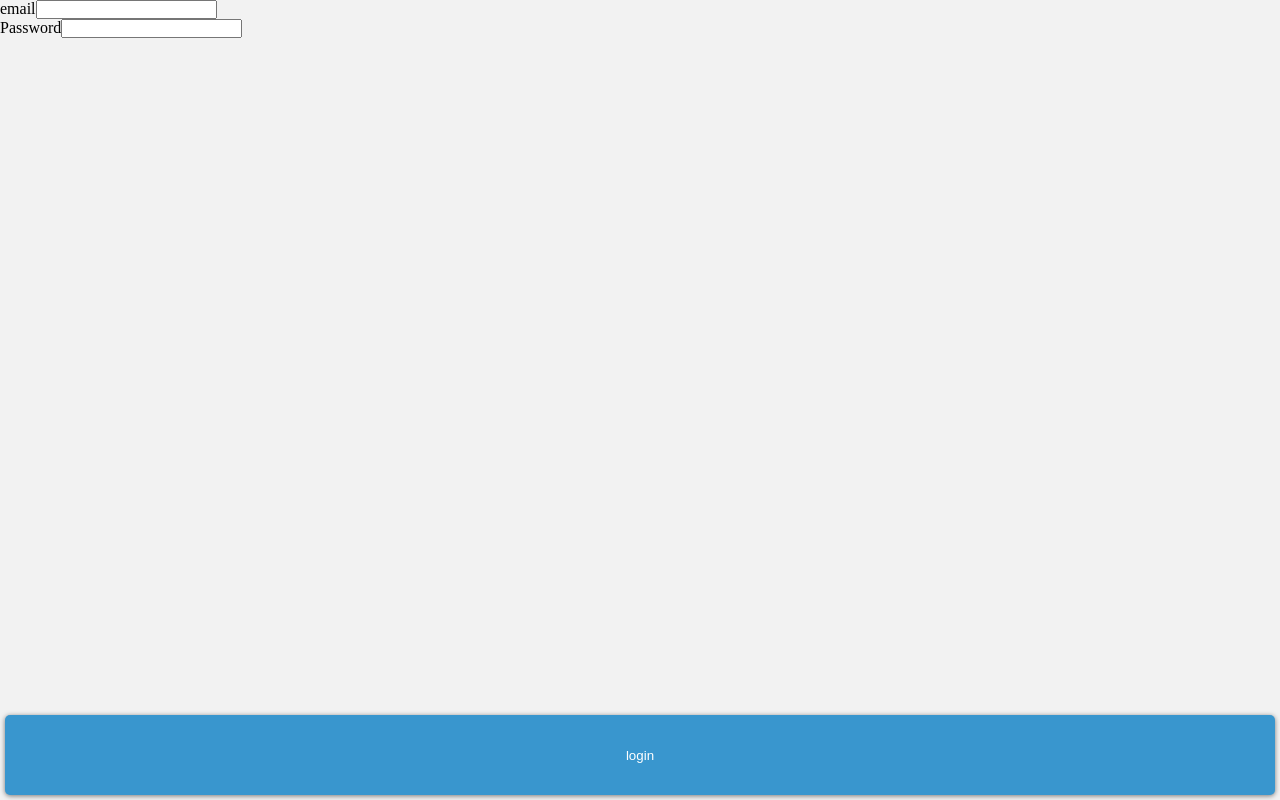
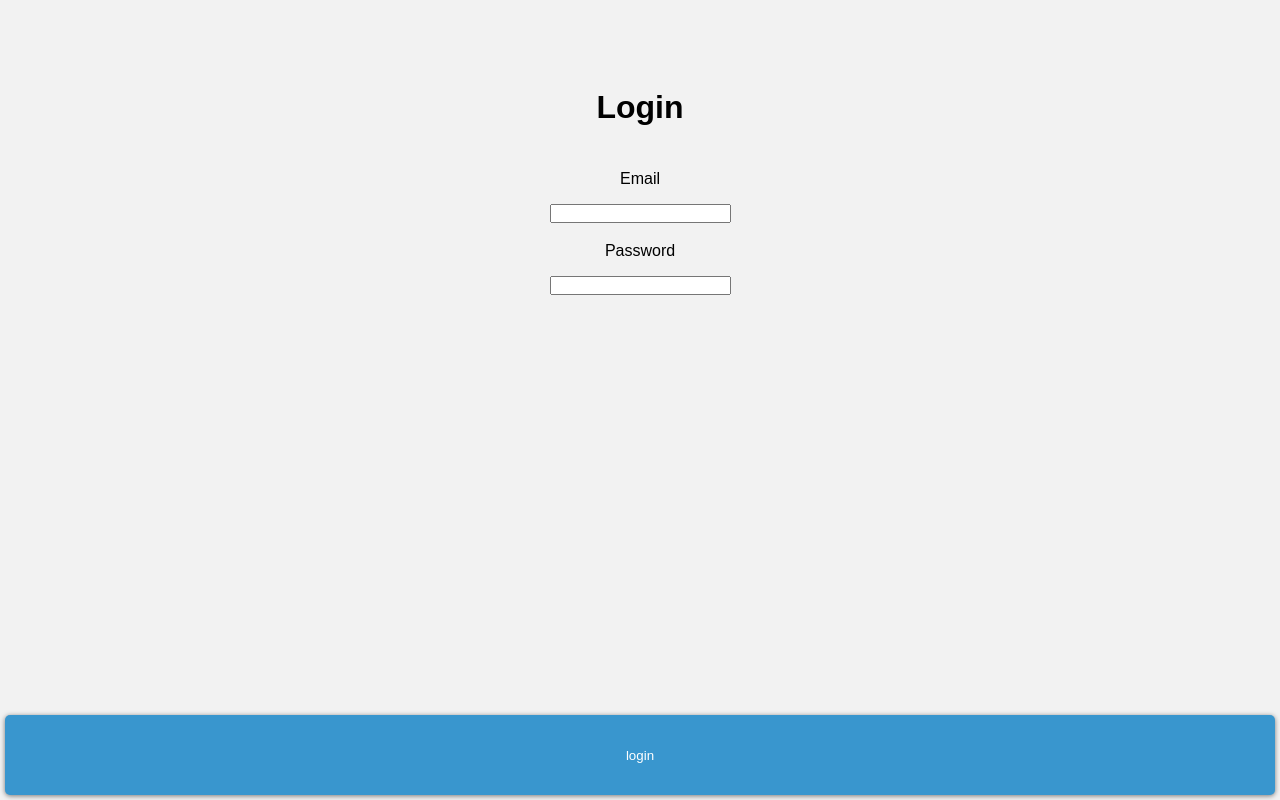
Before and after one commit to EquipoGenerico1/Kappagle-Frontend, a Vue app: page /#/login in a window 1280 px wide. Built offline with nearby package versions, Linux system fonts and the light colour scheme.

Commit message:
Added style and redirect

```diff
--- a/src/views/Login.vue
+++ b/src/views/Login.vue
@@ -1,18 +1,23 @@
 <template>
   <div class="login">
     <div class="user-pass">
+      <h1>Login</h1>
         <div class="login-email">
-          <label>email</label>
-          <input type="text" name ="email" v-model="email">
+          <label>Email</label>
+          <div class="input email">
+            <input type="text" name ="email" v-model="email">
+          </div>
         </div>
         <div class="login-pass">
           <label>Password</label>
-          <input type="text" name ="password" v-model="password">
+          <div class="input pass">
+            <input type="password" name ="password" v-model="password">
+          </div>
         </div>
     </div>
-      <div class="button-login">
-        <KButton class="button" value="login" @click="login"></KButton>
-      </div>
+    <div class="button-login">
+      <KButton class="button" value="login" @click="login"></KButton>
+    </div>
   </div>
 </template>
 
@@ -61,5 +66,33 @@ export default {
   left: 5px;
   bottom: 5px;
 }
+/**/
+h1 {
+  font-weight: 700;
+  text-align: center;
+  line-height: 1.5em;
+  margin-bottom: 1.2em;
+  margin-top: 0.2em;
+}
+
+.login {
+  font-family: sans-serif;
+  display: flex;
+  flex-wrap: wrap;
+  justify-content: center;
+  align-content: center;
+  padding: 6%;
+  margin: 0;
+}
+.login-email {
+  margin-bottom: 1.2em;
+}
+label {
+  display: flex;
+  justify-content: center;
+  margin-bottom: 1em;
+}
+
+
 
 </style>
```
